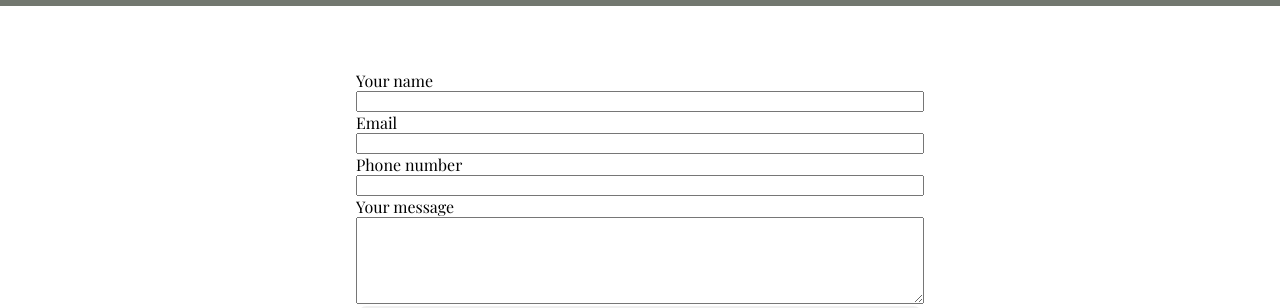
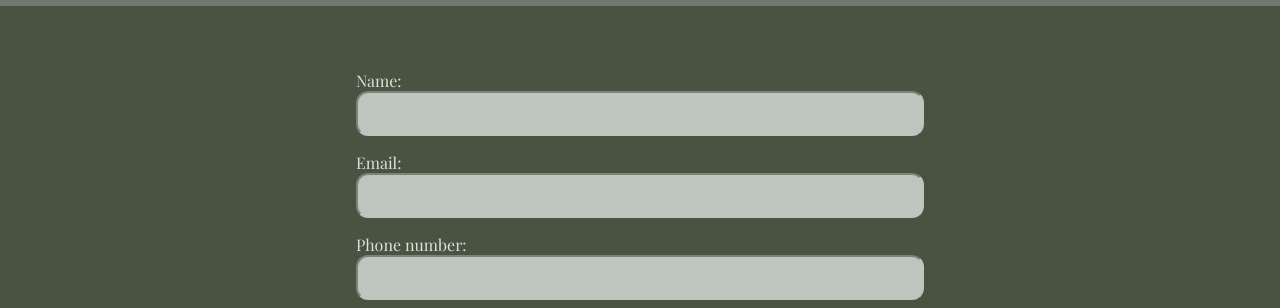
Before and after one commit to KamilePaukste/New, a React (Create React App) app: page /Susisiekite in a window 1280 px wide. Shown: the part 474-782 px from the top of the page. Built offline with nearby package versions, Linux system fonts and the light colour scheme; grey boxes are pictures that could not be loaded; a web font is replaced by a local one.

Commit message:
Contact form changes

```diff
--- a/src/components/contact.css
+++ b/src/components/contact.css
@@ -1,7 +1,40 @@
+.form {
+  background-color: #485342;
+}
 form {
   display: flex;
   flex-direction: column;
   padding: 4rem 1rem;
   margin: auto;
   max-width: 600px;
+  color: #dbe2dd;
 }
+
+form input,
+form textarea {
+  margin-bottom: 1rem;
+  padding: 10px 18px;
+  font-size: 1rem;
+  background-color: #dbe2dd;
+  opacity: 0.8;
+  border-color: #dbe2dd;
+  border-radius: 12px;
+}
+
+.button {
+  border-radius: 12px;
+  color: #485342;
+  border: 2px solid #dbe2dd;
+  background-color: #dbe2dd;
+  transition-duration: 0.4s;
+  opacity: 0.8;
+  padding: 0.5rem;
+}
+.button:hover {
+  background-color: #c7cec9;
+  opacity: 0.8;
+  box-shadow: 0 12px 16px 0 rgba(0, 0, 0, 0.24),
+    0 17px 50px 0 rgba(0, 0, 0, 0.19);
+  color: #485342;
+  border-color: #c7cec9;
+}
--- a/src/components/contact.jsx
+++ b/src/components/contact.jsx
@@ -5,16 +5,14 @@ function Contact() {
   return (
     <div className="form">
       <form>
-        <label>Your name</label>
+        <label>Name:</label>
         <input type="text"></input>
-        <label>Email</label>
+        <label>Email:</label>
         <input type="email"></input>
-        <label>Phone number</label>
+        <label>Phone number:</label>
         <input type="number"></input>
-        <label>Your message</label>
-        <textarea rows="5" placeholder="Type Your Message Here">
-          {" "}
-        </textarea>
+        <label>Your message:</label>
+        <textarea rows="5" placeholder="Type Your Message Here"></textarea>
         <button className="button">Submit</button>
       </form>
     </div>
--- a/src/routes/Apiemus.jsx
+++ b/src/routes/Apiemus.jsx
@@ -2,12 +2,14 @@ import React from "react";
 import Navbar from "../components/Navbar";
 import Hero from "../components/hero";
 import Footer from "../components/footer";
+import Directions from "../components/directions";
 
 const Apiemus = () => {
   return (
     <div>
       <Navbar />
       <Hero />
+      <Directions />
       <Footer />
     </div>
   );
```
